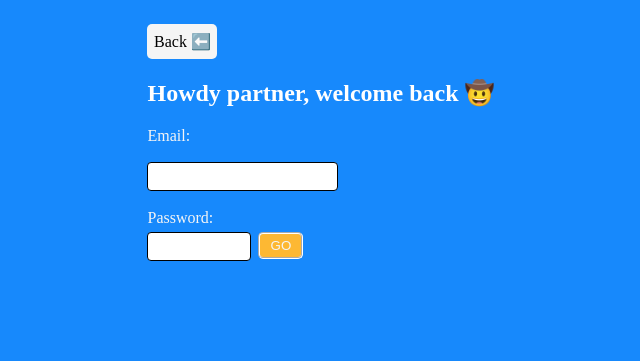
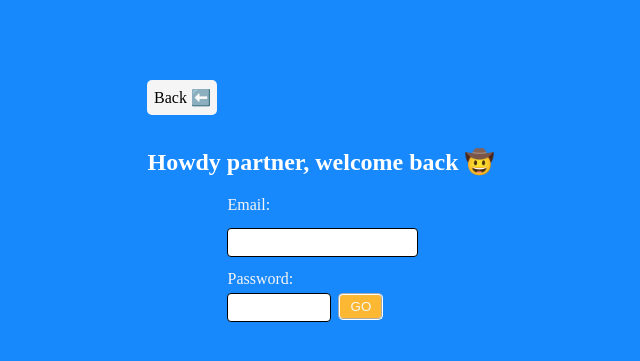
Before and after one commit to tatefrost/Stalk-Star, a Flask app: page /signin in a window 1280 px wide. Shown: the top 361 px of the page, without its empty margins (319-959 px from the left). Run offline with Flask 2, Linux system fonts and the light colour scheme.

Commit message:
fixed flash message for each page

```diff
--- a/static/css/stalk-star.css
+++ b/static/css/stalk-star.css
@@ -2,9 +2,10 @@
 body {
   background-color: #1789FC;
   display: flex;
+  flex-direction: column;
   justify-content: center;
   align-items: center;
-
+  margin-top: 5%;
 }
 
 h1, h2, h3 {
@@ -19,6 +20,13 @@ p {
 
 #about-text {
   margin: 5%;
+}
+
+.main-box{
+  display: flex;
+  flex-direction: column;
+  justify-content: center;
+  flex-direction: column;
 }
 
 .box {
@@ -90,15 +98,17 @@ a {
 }
 
 .messages {
-  position: relative;
-  top: 500px;
-  right: 220px;
+  position: sticky;
   display: flex;
-  justify-content: center;
+  justify-content: left;
+  align-items: flex-start;
 }
 
 .message_flash {
   color: aliceblue;
+  display: flex;
+  justify-content: left;
+  align-items: flex-start;
 }
 
 #deletelink {
@@ -140,8 +150,11 @@ a {
   margin-bottom: 5%;
 }
 
-#signupform {
-  color: white;
+#signinform {
+  display: flex;
+  flex-direction: column;
+  justify-content: center;
+  margin-left: 80px;
 }
 
 #repassword {
@@ -180,3 +193,7 @@ a {
 form {
   color: whitesmoke
 }
+
+.banner {
+  margin-top: 5%;
+}
--- a/templates/about.html
+++ b/templates/about.html
@@ -3,8 +3,8 @@
 
 <p class="backarrow"><a id="backarrow" href="/">Back ⬅️</a></p>
 
-<h2>About..</h2>
-<h1> "Stalk - Star" 👀 🔍 </h1>
+<h2 class="banner">About..</h2>
+<h1 class="banner"> "Stalk - Star" 👀 🔍 </h1>
 
 <div class="box" id="infobox">
   <p id="about-text">Lorem ipsum dolor sit amet consectetur adipisicing elit. Nesciunt distinctio corporis, hic rem, delectus, quaerat dicta qui similique alias provident reprehenderit aperiam neque! Nam est, commodi incidunt nihil quas eos?</p>
--- a/templates/add-artist.html
+++ b/templates/add-artist.html
@@ -3,7 +3,7 @@
 
 <p class="backarrow"><a id="backarrow" href="/artists/{{ user_id }}">Back ⬅️</a></p>
 
-<h1>Add artists 🎵</h1>
+<h1 class="banner">Add artists 🎵</h1>
 
 <h3>Search:</h3>
 <form action="/add-artist/{{ user_id }}" method="POST">
--- a/templates/artists.html
+++ b/templates/artists.html
@@ -3,7 +3,7 @@
 
 <p class="backarrow"><a id="backarrow" href="/home/{{ user_id }}">Back ⬅️</a></p>
 
-<h1>Your Artists 🎵</h1>
+<h1 class="banner">Your Artists 🎵</h1>
 
 <h3>Search:</h3>
 <form action="/artists-filter/{{ user_id }}" method="POST">
--- a/templates/base.html
+++ b/templates/base.html
@@ -6,11 +6,7 @@
 </head>
 
 <body>
-
-  <div class="main-box">
-    {% block content %} {% endblock %}
-  </div>
-
+  <header>
     <div class="messages">
       {% with messages = get_flashed_messages() %}
       {% if messages %}
@@ -23,6 +19,11 @@
     {% endwith %}
     {% block body %}
     {% endblock %}</div>
+  </header>
+
+  <div class="main-box">
+    {% block content %} {% endblock %}
+  </div>
 
 </body>
 </html>
--- a/templates/delete.html
+++ b/templates/delete.html
@@ -3,7 +3,7 @@
 
 <p class="backarrow"><a id="backarrow" href="/home/{{ user_id }}">Back ⬅️</a></p>
 
-<h2>Are you sure you're ready to leave Stalk-Star?</h2>
+<h2 class="banner">Are you sure you're ready to leave Stalk-Star?</h2>
 
 <form action="/delete-account/{{ user_id }}" method="POST">
 
--- a/templates/homepage.html
+++ b/templates/homepage.html
@@ -1,7 +1,7 @@
 {% extends 'base.html' %}
 {% block content %}
 
-<h1>Welcome back 👋</h1>
+<h1 class="banner">Welcome back 👋</h1>
 
 <p><a href="/artists/{{ user_id }}">Update Followings</a></p>
 <p><a href="/signout">Logout</a></p>
--- a/templates/landingpage.html
+++ b/templates/landingpage.html
@@ -1,8 +1,8 @@
 {% extends 'base.html' %}
 {% block content %}
 
-<h2>Welcome to</h2>
-<h1> "Stalk - Star" 👀 </h1>
+<h2 class="banner">Welcome to</h2>
+<h1 class="banner"> "Stalk - Star" 👀 </h1>
 
 <div id="landinglinksbox">
   <p class="landinglinks"><a id="signup" href="/signup">Sign up</a></p>
--- a/templates/signin.html
+++ b/templates/signin.html
@@ -3,9 +3,10 @@
 
 <p class="backarrow"><a id="backarrow" href="/">Back ⬅️</a></p>
 
-<h2>Howdy partner, welcome back 🤠</h2>
+<div id="signinbox">
+<h2 class="banner">Howdy partner, welcome back 🤠</h2>
 
-<form action="/signin" method="POST">
+<form id="signinform" action="/signin" method="POST">
 
   <div>
     <label>Email:<br>
@@ -23,5 +24,6 @@
   </div>
 
 </form>
+</div>
 
 {% endblock %}
```
Lines whose indentation alone changed are shown as unchanged.
